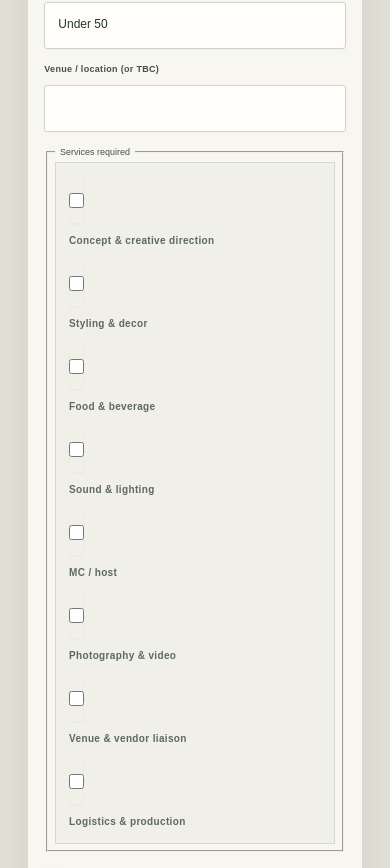
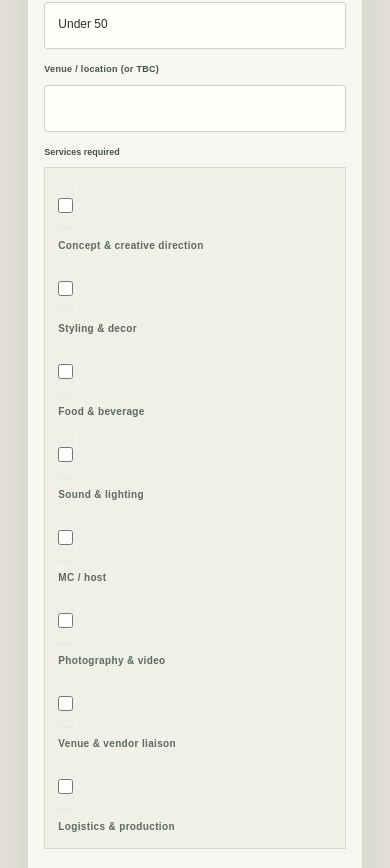
Before and after one commit to Shawon986/Vehicle_renting_Indonesia, a Next.js app: page /en/services/event-design in a window 390 px wide. Shown: the part 4916-5784 px from the top of the page. Built offline with nearby package versions, Linux system fonts and the light colour scheme; no server answers.

Commit message:
Polish service enquiry checkbox fieldsets across mobile widths

```diff
--- a/app/globals.css
+++ b/app/globals.css
@@ -1254,3 +1254,9 @@ button,a{-webkit-tap-highlight-color:transparent}
 }
 @keyframes serviceGridParallax{from{translate:0 -2%}to{translate:0 18%}}
 @media(prefers-reduced-motion:reduce){.service-hero:after,.services-hub-orbit,.cases-hero:after{animation:none!important}}
+
+.service-form-grid>fieldset.service-form-field{min-width:0;margin:0;padding:0;border:0}
+.service-form-grid>fieldset.service-form-field>legend{padding:0;margin:0 0 8px;color:#435247;font-size:9px;line-height:1.45;font-weight:700}
+.service-form-grid>fieldset.service-form-field .service-check-grid{width:100%;min-width:0}
+.service-form-grid>fieldset.service-form-field .service-check-grid label{min-width:0;overflow-wrap:anywhere}
+@media(max-width:680px){.service-form-grid>fieldset.service-form-field .service-check-grid{grid-template-columns:1fr}}
```
